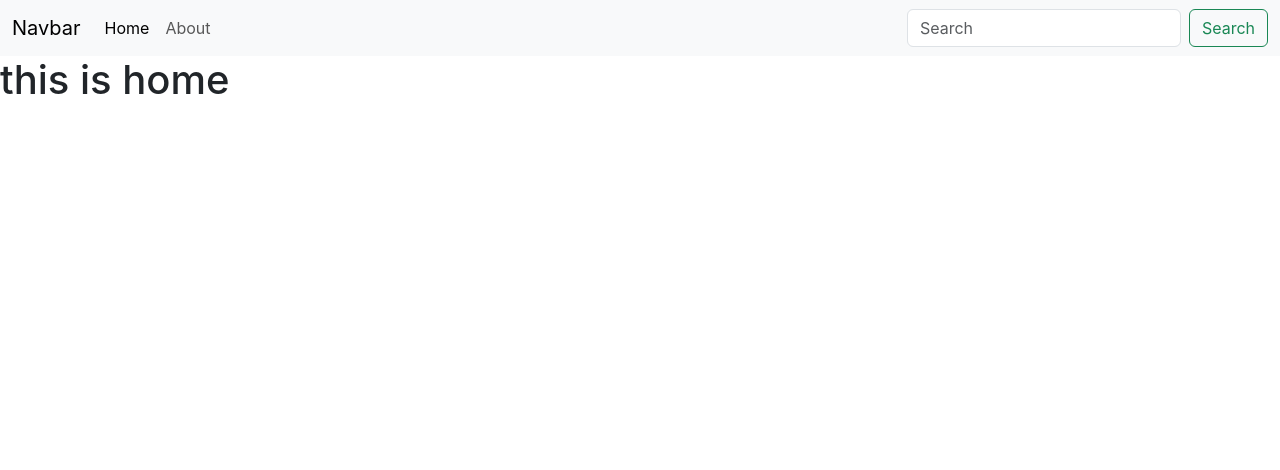
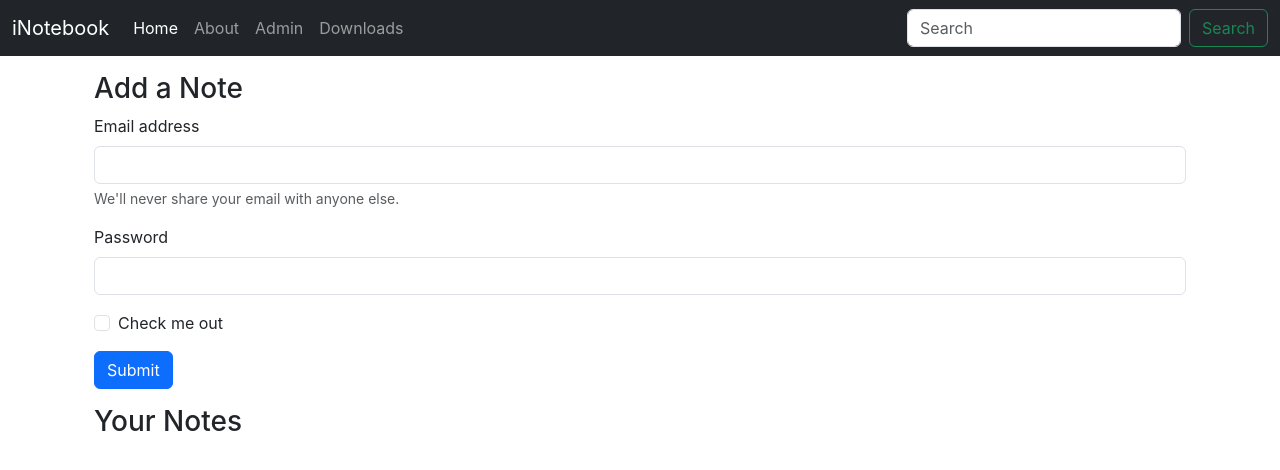
Before and after one commit to sailendrachettri/harry-mern-stack-learning, a React (Create React App) app in the folder proj1/inotebook/: page / in a window 1280 px wide. Shown: the top 470 px of the page. Built offline with nearby package versions, Linux system fonts and the light colour scheme.

Commit message:
input form added

```diff
--- a/proj1/inotebook/src/App.js
+++ b/proj1/inotebook/src/App.js
@@ -12,11 +12,13 @@
       <NoteState>
         <Router >
           <Navbar />
-          <Routes>
-            <Route path='/' element={<Home />} />
-            <Route path='/about' element={<About />} />
-            <Route path='/user' element={<User />} />
-          </Routes>
+          <div className="container">
+            <Routes>
+              <Route path='/' element={<Home />} />
+              <Route path='/about' element={<About />} />
+              <Route path='/user' element={<User />} />
+            </Routes>
+          </div>
         </Router>
       </NoteState>
     </>
--- a/proj1/inotebook/src/components/About.js
+++ b/proj1/inotebook/src/components/About.js
@@ -1,17 +1,11 @@
 import React, { useContext, useEffect } from 'react'
-import noteContext from '../context/notes/noteContext'
 
 const About = () => {
-    const a = useContext(noteContext)
-    useEffect(() => {
-        a.update()
-        // eslint-disable-next-line
-    }, [])
 
     return (
         <>
             <div>About</div>
-            <p>{a.state.name} is in {a.state.class}</p>
+
         </>
     )
 }
--- a/proj1/inotebook/src/components/Home.js
+++ b/proj1/inotebook/src/components/Home.js
@@ -3,7 +3,28 @@
 const Home = () => {
     return (
         <>
-            <h1>this is home</h1>
+            <div className="container my-3">
+                <h3>Add a Note</h3>
+                <form>
+                    <div className="mb-3">
+                        <label for="exampleInputEmail1" className="form-label">Email address</label>
+                        <input type="email" className="form-control" id="exampleInputEmail1" aria-describedby="emailHelp" />
+                        <div id="emailHelp" className="form-text">We'll never share your email with anyone else.</div>
+                    </div>
+                    <div className="mb-3">
+                        <label for="exampleInputPassword1" className="form-label">Password</label>
+                        <input type="password" className="form-control" id="exampleInputPassword1" />
+                    </div>
+                    <div className="mb-3 form-check">
+                        <input type="checkbox" className="form-check-input" id="exampleCheck1" />
+                        <label className="form-check-label" for="exampleCheck1">Check me out</label>
+                    </div>
+                    <button type="submit" className="btn btn-primary">Submit</button>
+                </form>
+            </div>
+            <div className="container my-3">
+                <h3>Your Notes</h3>
+            </div>
         </>
     )
 }
--- a/proj1/inotebook/src/components/Navbar.js
+++ b/proj1/inotebook/src/components/Navbar.js
@@ -1,22 +1,32 @@
-import React from 'react'
-import { Link } from 'react-router-dom'
+import React, { useEffect } from 'react'
+import { Link, useLocation } from 'react-router-dom'
 
 function Navbar() {
+    let location = useLocation()
+    useEffect(() => {
+        console.log(location.pathname)
+    }, [location])
     return (
         <>
-            <nav className="navbar navbar-expand-lg bg-body-tertiary">
+            <nav className="navbar navbar-expand-lg navbar-dark bg-dark">
                 <div className="container-fluid">
-                    <Link className="navbar-brand" to="/">Navbar</Link>
+                    <Link className="navbar-brand" to="/">iNotebook</Link>
                     <button className="navbar-toggler" type="button" data-bs-toggle="collapse" data-bs-target="#navbarSupportedContent" aria-controls="navbarSupportedContent" aria-expanded="false" aria-label="Toggle navigation">
                         <span className="navbar-toggler-icon"></span>
                     </button>
                     <div className="collapse navbar-collapse" id="navbarSupportedContent">
                         <ul className="navbar-nav me-auto mb-2 mb-lg-0">
                             <li className="nav-item">
-                                <Link className="nav-link active" aria-current="page" to="/">Home</Link>
+                                <Link className={`nav-link ${location.pathname === "/" ? "active" : ""}`} aria-current="page" to="/">Home</Link>
                             </li>
                             <li className="nav-item">
-                                <Link className="nav-link" to="/about">About</Link>
+                                <Link className={`nav-link ${location.pathname === "/about" ? "active" : ""}`} to="/about">About</Link>
+                            </li>
+                            <li className="nav-item">
+                                <Link className={`nav-link ${location.pathname === "/admin" ? "active" : ""}`} to="/admin">Admin</Link>
+                            </li>
+                            <li className="nav-item">
+                                <Link className={`nav-link ${location.pathname === "/downloads" ? "active" : ""}`} to="/downloads">Downloads</Link>
                             </li>
                         </ul>
                         <form className="d-flex" role="search">
--- a/proj1/inotebook/src/context/notes/NoteState.js
+++ b/proj1/inotebook/src/context/notes/NoteState.js
@@ -1,25 +1,10 @@
 import noteContext from "./noteContext"
-import { useState } from "react"
+// import { useState } from "react"
 
 const NoteState = (props) => {
-    const s1 = {
-        "name": "Sailendra",
-        "class": "VI sem"
-    }
 
-    // states
-    const [state, setState] = useState(s1)
-
-    const update = () => {
-        setTimeout(() => {
-            setState({
-                "name": "Groot",
-                "class": "I sem"
-            })
-        }, 2000);
-    }
     return (
-        <noteContext.Provider value={{ state, update }}>
+        <noteContext.Provider value={{ state: "state", update: "update" }}>
             {props.children}
         </noteContext.Provider>
     )
```
